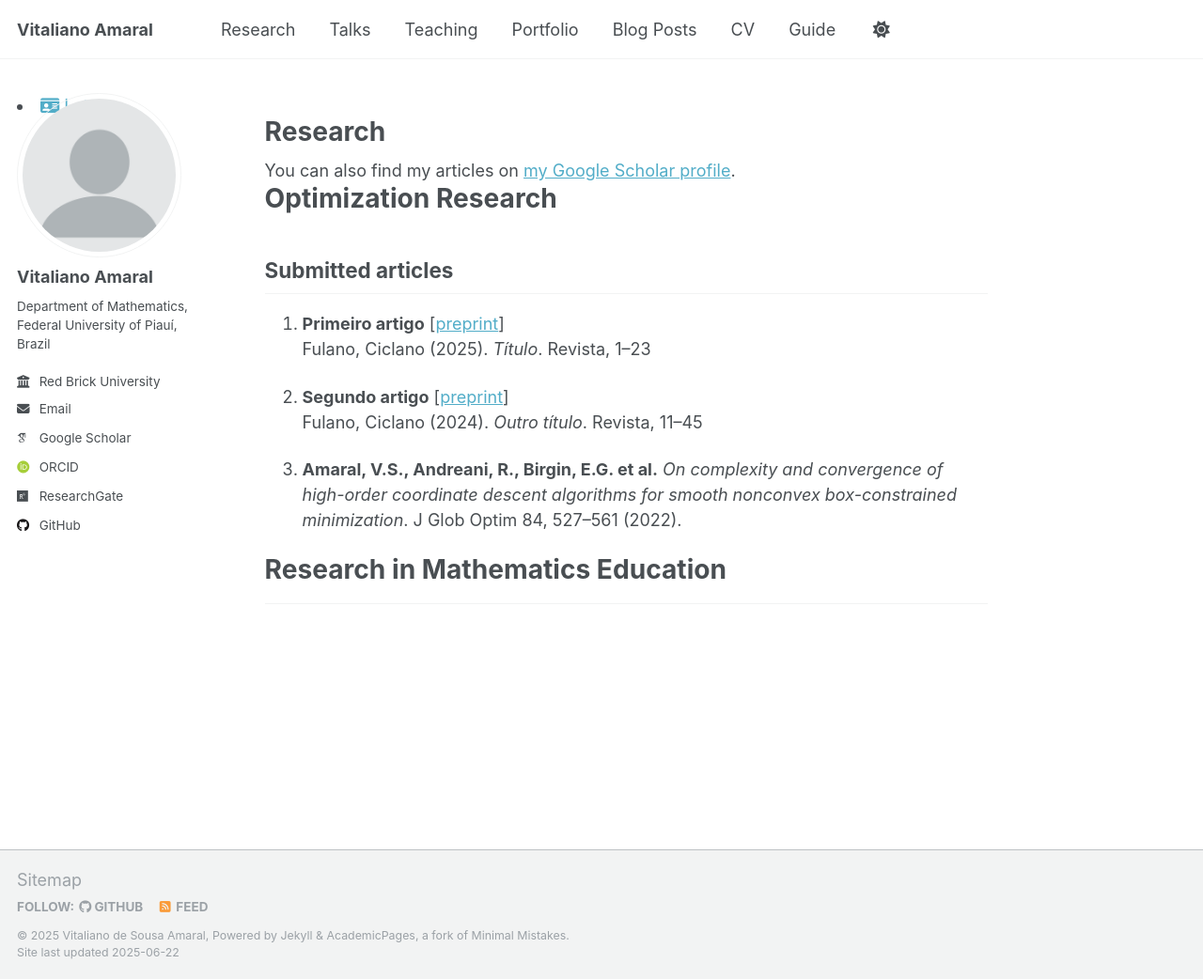
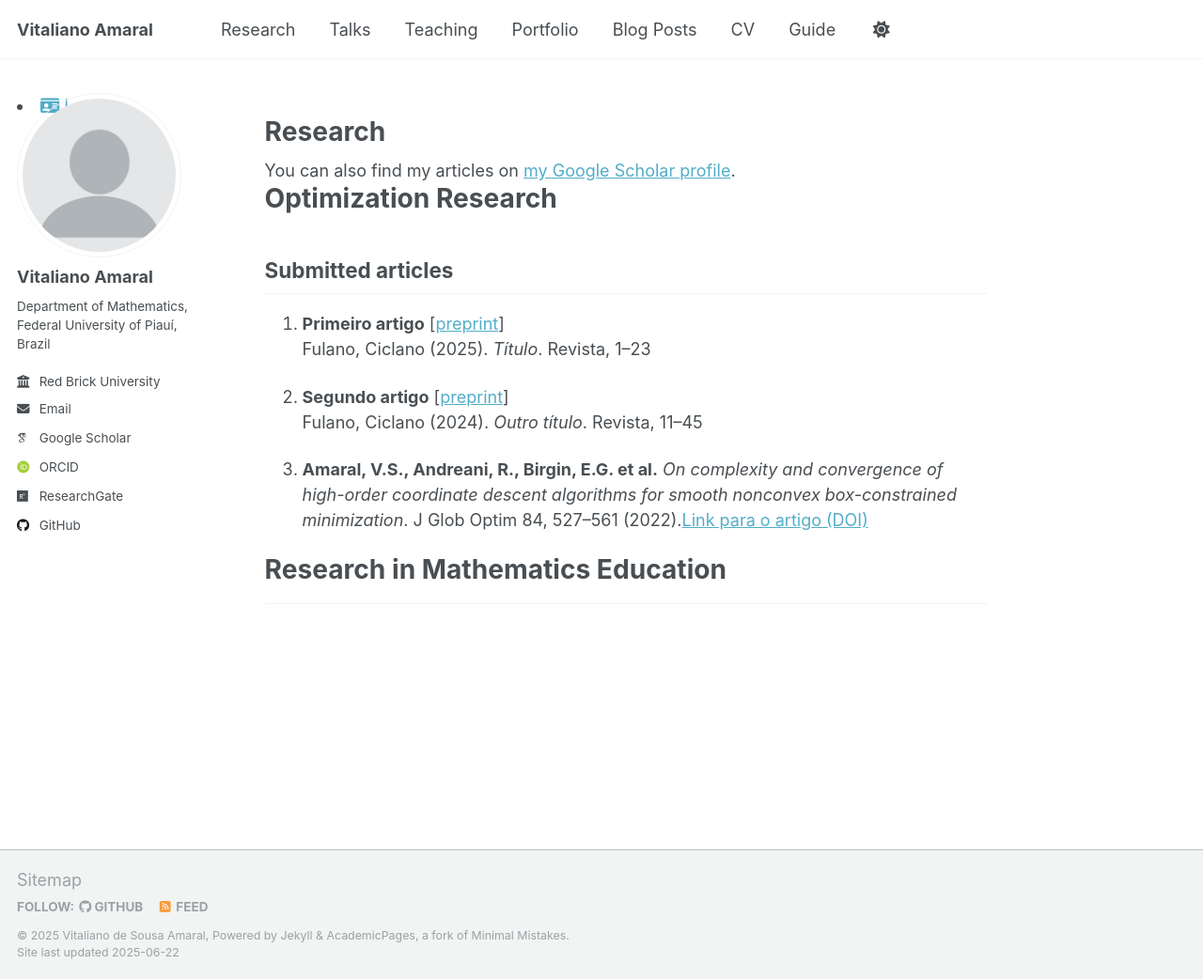
Before and after one commit to vitalianoamaral/vitalianoamaral.github.io, a Jekyll site: the page built from _pages/research.md, in a window 1280 px wide and 1042 px high. Shown: the whole window at 94% size. Built offline with Jekyll 4.4.1, drawn with Linux system fonts in a browser that asks for light colours; some web fonts are replaced.

Commit message:
Update research.md

```diff
--- a/_pages/research.md
+++ b/_pages/research.md
@@ -18,7 +18,7 @@ author_profile: true
 1. **Segundo artigo** [<a href="#">preprint</a>]
    Fulano, Ciclano (2024). *Outro título*. Revista, 11–45
 
-1. **Amaral, V.S., Andreani, R., Birgin, E.G. et al.** *On complexity and convergence of high-order coordinate descent algorithms for smooth nonconvex box-constrained minimization*. J Glob Optim 84, 527–561 (2022).
+1. **Amaral, V.S., Andreani, R., Birgin, E.G. et al.** *On complexity and convergence of high-order coordinate descent algorithms for smooth nonconvex box-constrained minimization*. J Glob Optim 84, 527–561 (2022).[Link para o artigo (DOI)](https://doi.org/10.1234/abcd.efgh)
 
 
 # Research in Mathematics Education
```
